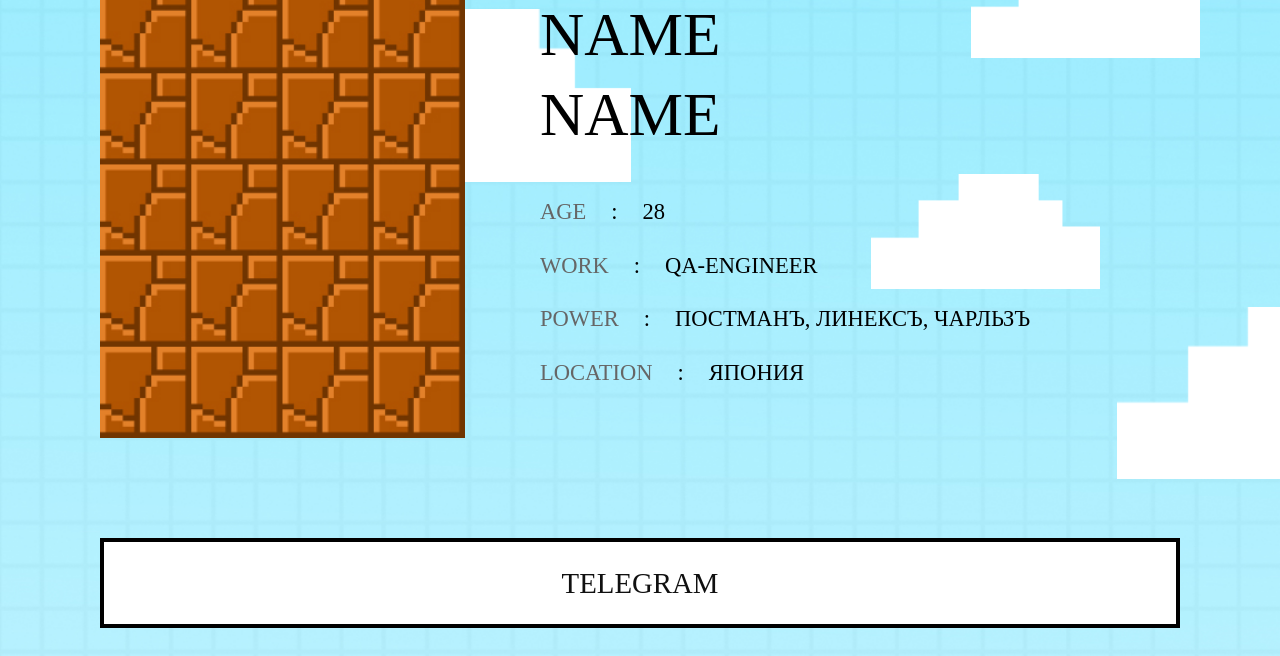
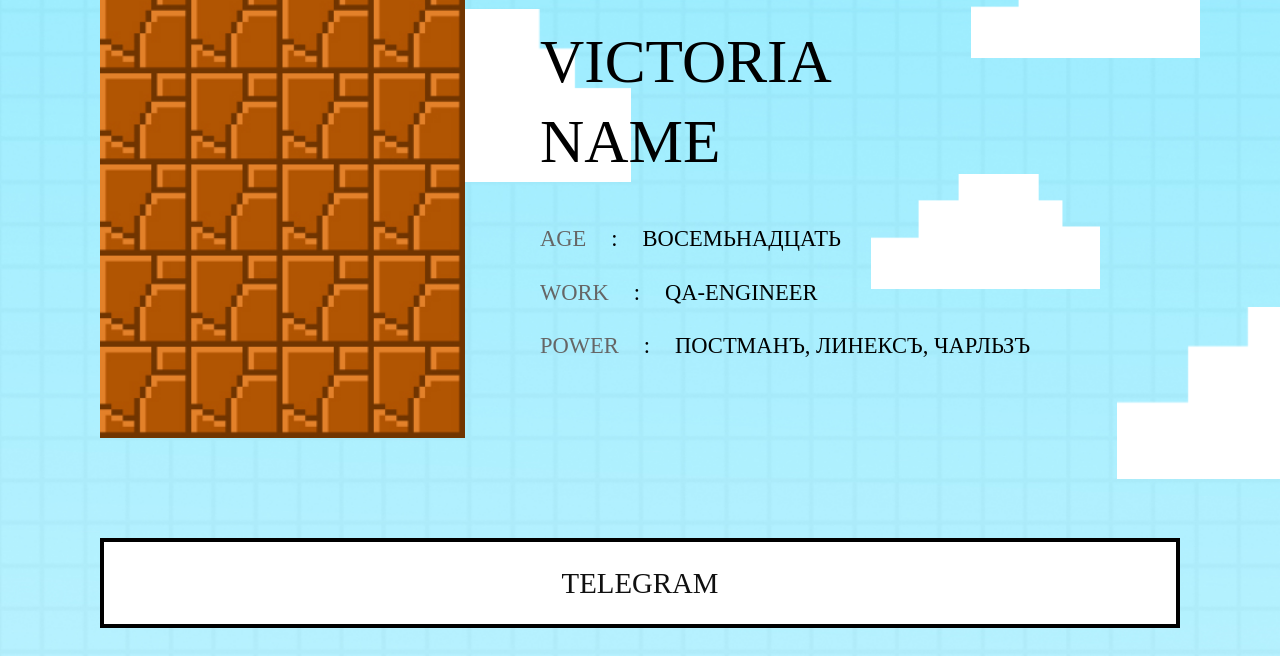
Before and after one commit to VickyQAkid/Mario, a plain HTML site: page index.html in a window 1280 px wide. Shown: the part 118-774 px from the top of the page. Drawn offline with Linux system fonts and the light colour scheme; files whose address does not match are found by name.

Commit message:
дубль 2

```diff
--- a/index.html
+++ b/index.html
@@ -55,14 +55,14 @@
                <div class="text">
                   <!-- Имя -->
                   <div class="name">
-                     <div>NAME</div>
+                     <div>VICTORIA</div>
                      <div>NAME</div>
                   </div>
                   <div>
-                     <div class="list"><span>age</span><span>:</span><span>28</span></div>
+                     <div class="list"><span>age</span><span>:</span><span>ВОСЕМЬНАДЦАТЬ</span></div>
                      <div class="list"><span>work</span><span>:</span><span>qa-engineer</span></div>
                      <div class="list"><span>Power</span><span>:</span><span>ПостманЪ, ЛинексЪ, ЧарльзЪ</span></div>
-                     <div class="list"><span>location</span><span>:</span><span>Япония</span></div>
+
 
                   </div>
                </div>
```
